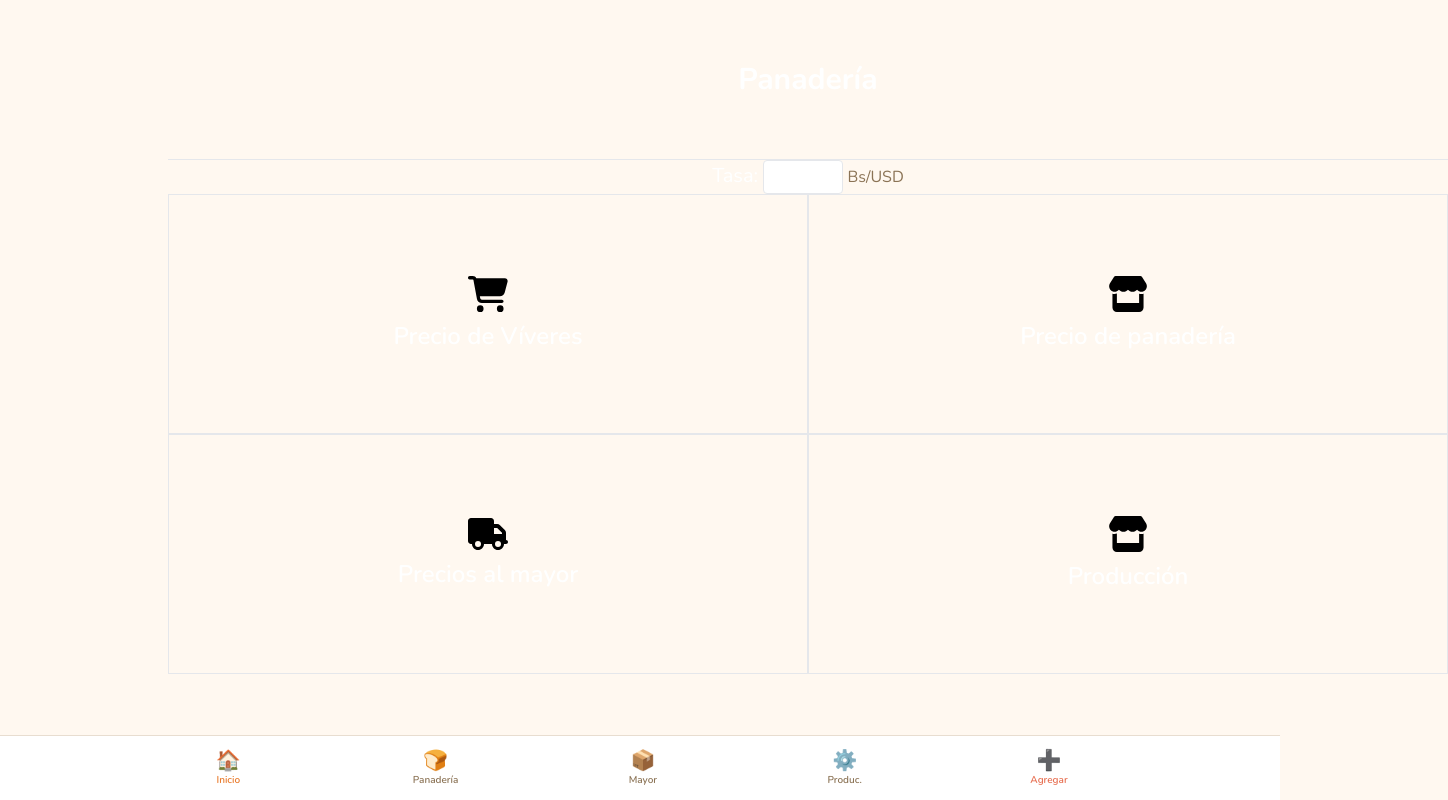
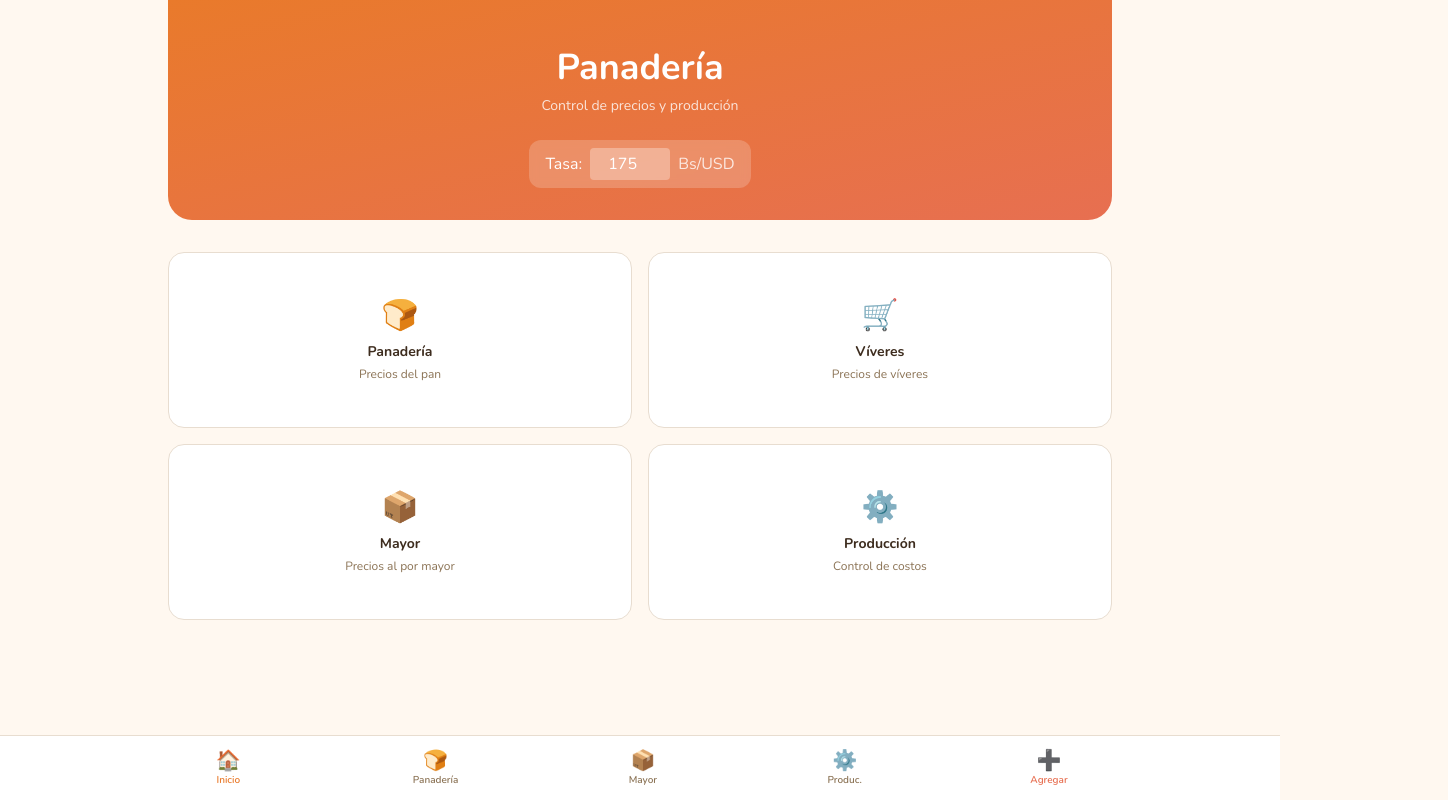
Before and after one commit to eudysj95/panaderia, a React (Vite) app: page / in a window 1280 px wide. Shown: the whole page, 1448 px wide, since content can reach past the window. Built offline with nearby package versions, Linux system fonts and the light colour scheme; no server answers.

Commit message:
feat(ui): redesign Inicio with hero area and EmojiCard nav grid

```diff
--- a/src/layout/Inicio.jsx
+++ b/src/layout/Inicio.jsx
@@ -1,37 +1,39 @@
 import { useContext } from "react";
-import { NavLink } from "react-router-dom";
+import { EmojiCard } from "../components/EmojiCard";
 import { ListadoContext } from "../context/ListadoContext";
-import shopping from "../assets/icons/shopping-solid.svg";
-import truck from "../assets/icons/truck-solid.svg";
-import store from "../assets/icons/store-solid.svg";
 
 export const Inicio = () => {
   const { exchangeRate, updateExchangeRate } = useContext(ListadoContext);
 
   return (
-    <div className="w-screen text-center">
-      <h1 className="bg-dark-surface border-b border-dark-border w-screen h-40 leading-[160px] font-bold text-3xl text-white">Panadería</h1>
+    <div className="flex flex-col items-center">
+      {/* Hero */}
+      <section className="w-full -mx-4 sm:-mx-10 bg-gradient-to-br from-[var(--color-primary)] to-[var(--color-accent)] rounded-b-3xl px-6 pt-12 pb-8 text-center text-white mb-8">
+        <h1 className="text-4xl font-bold mb-2">Panadería</h1>
+        <p className="text-sm opacity-80 mb-6">Control de precios y producción</p>
 
-
-        <span className="text-white font-medium text-xl">Tasa: </span>
+        <div className="inline-flex items-center gap-2 bg-white/20 rounded-xl px-4 py-2 backdrop-blur-sm">
+          <span className="font-medium">Tasa:</span>
           <input
             type="number"
             step="1"
             min="1"
             value={exchangeRate}
             onChange={(e) => updateExchangeRate(e.target.value)}
-          className="w-20 text-center bg-dark-surface text-white border border-dark-border rounded px-2 py-1 focus:outline-none focus:border-accent transition-colors"
+            className="w-20 text-center bg-white/30 rounded px-2 py-1 text-white placeholder-white/60 focus:outline-none focus:ring-2 focus:ring-white/50 transition-colors"
             aria-label="Tasa de cambio Bs/USD"
           />
-        <span className="text-muted">  Bs/USD</span>
+          <span className="opacity-80">Bs/USD</span>
+        </div>
+      </section>
 
-
-      <div className="w-full my-0 mx-auto grid grid-cols-1 sm:grid-cols-2 justify-items-center">
-        <NavLink to="/viveres" className="text-2xl font-semibold text-white w-full bg-dark-surface border border-dark-border h-60 my-0 mx-auto p-2 flex flex-col justify-center items-center hover:border-accent hover:bg-dark-surface/80 transition-all"><img className="mb-2 w-10" src={shopping} alt="" />Precio de Víveres</NavLink>
-        <NavLink to="/panaderia" className="text-2xl font-semibold text-white w-full bg-dark-surface border border-dark-border h-60 my-0 mx-auto p-2 flex flex-col justify-center items-center hover:border-accent hover:bg-dark-surface/80 transition-all"><img className="mb-2 w-10" src={store} alt="" />Precio de panadería</NavLink>
-        <NavLink to="/mayor" className="text-2xl font-semibold text-white w-full bg-dark-surface border border-dark-border h-60 my-0 mx-auto p-2 flex flex-col justify-center items-center hover:border-accent hover:bg-dark-surface/80 transition-all"><img className="mb-2 w-10" src={truck} alt="" />Precios al mayor</NavLink>
-        <NavLink to="/produccion" className="text-2xl font-semibold text-white w-full bg-dark-surface border border-dark-border h-60 my-0 mx-auto p-2 flex flex-col justify-center items-center hover:border-accent hover:bg-dark-surface/80 transition-all"><img className="mb-2 w-10" src={store} alt="" />Producción</NavLink>
-      </div>
+      {/* Navigation Cards */}
+      <section className="w-full grid grid-cols-1 sm:grid-cols-2 gap-4">
+        <EmojiCard emoji="🍞" title="Panadería" subtitle="Precios del pan" to="/panaderia" />
+        <EmojiCard emoji="🛒" title="Víveres" subtitle="Precios de víveres" to="/viveres" />
+        <EmojiCard emoji="📦" title="Mayor" subtitle="Precios al por mayor" to="/mayor" />
+        <EmojiCard emoji="⚙️" title="Producción" subtitle="Control de costos" to="/produccion" />
+      </section>
     </div>
   );
 };
```
Lines whose indentation alone changed are shown as unchanged.
